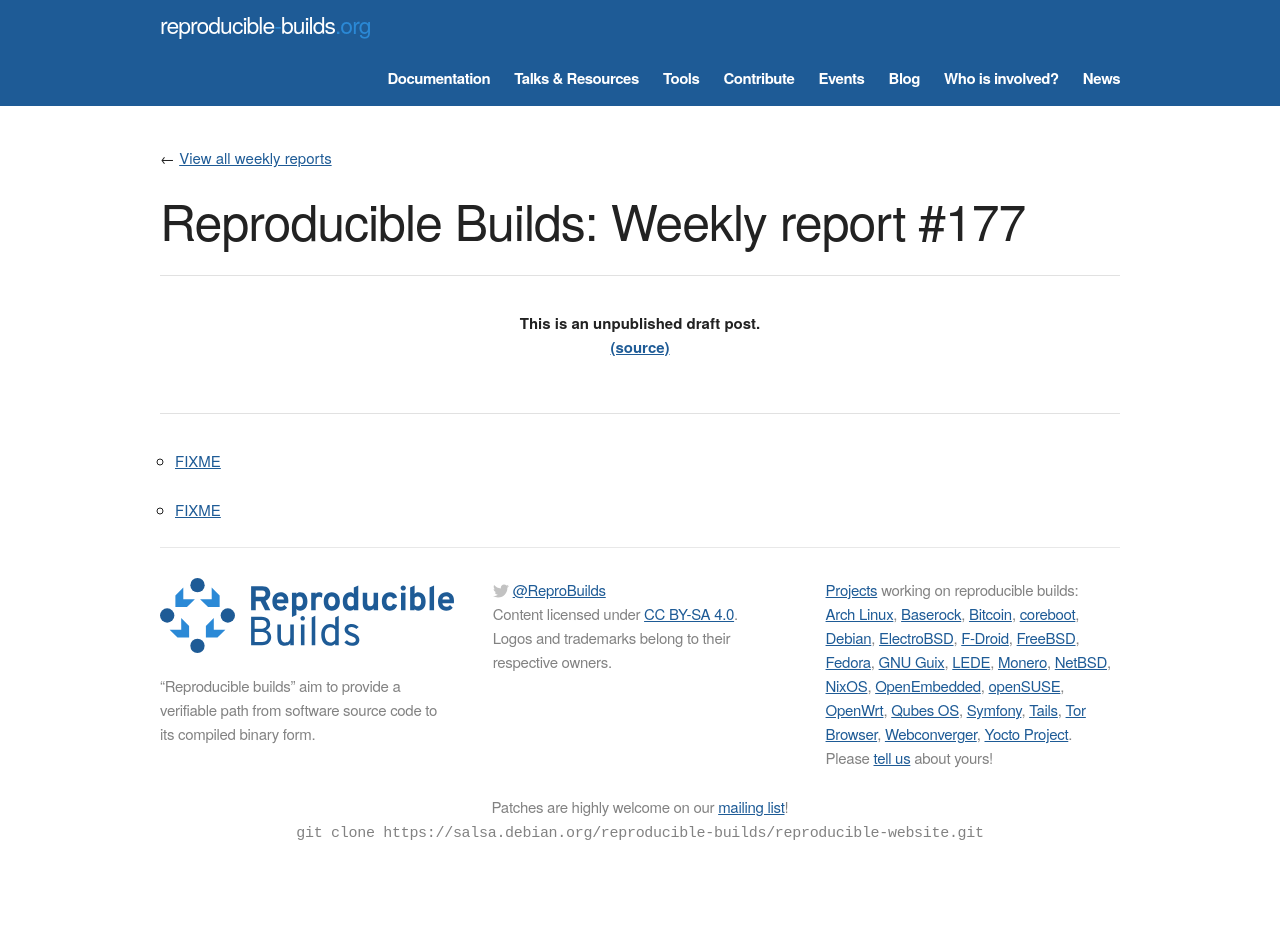
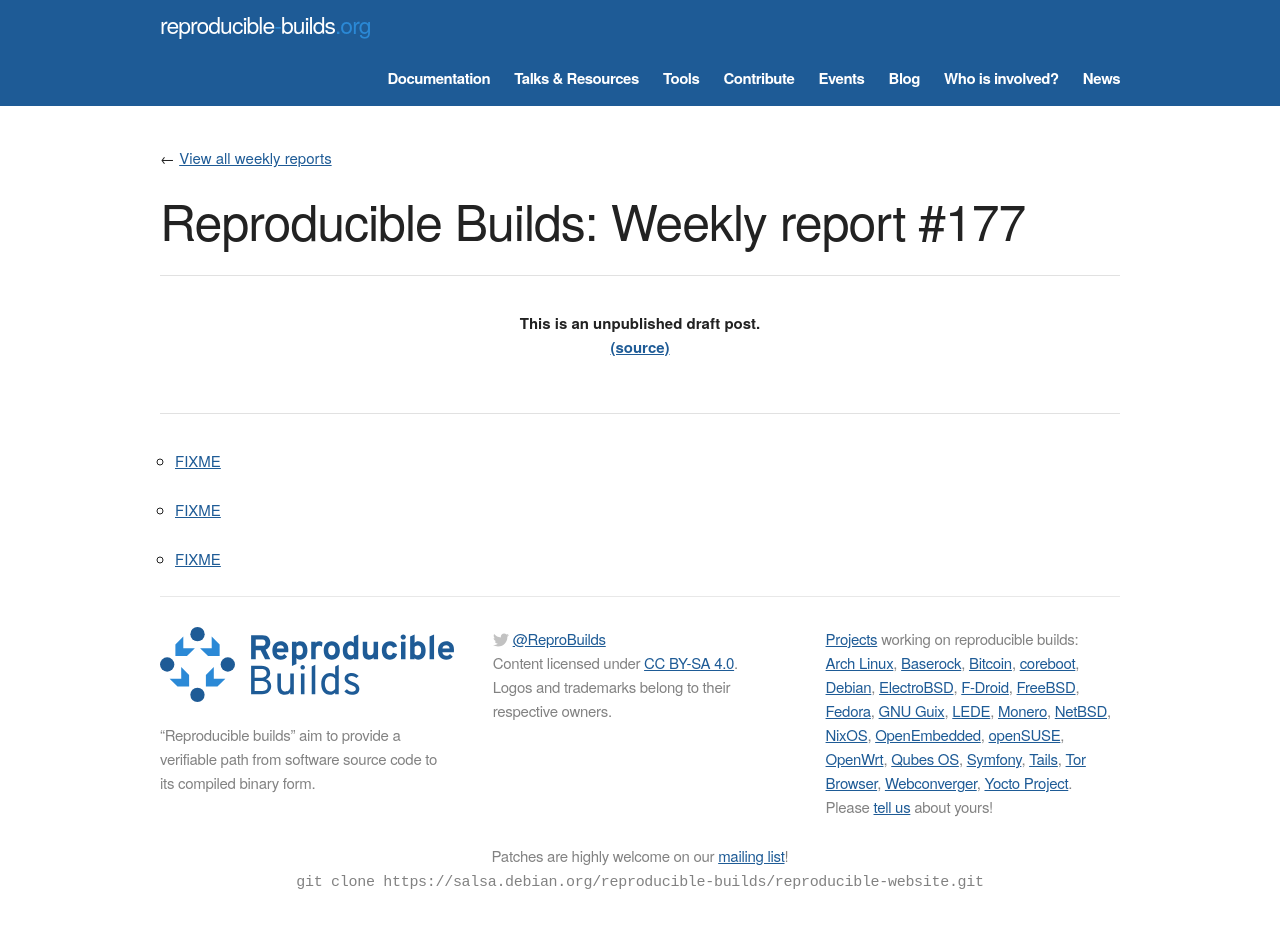
Before and after one commit to prototypefund/reproducible-website, a Jekyll site: the page built from _blog/posts/177.md, in a window 1280 px wide. Built offline with Jekyll 4.4.1, drawn with Linux system fonts in a browser that asks for light colours; some web fonts are replaced; before the commit the page ends 900 px from its top, so only the background shows below that.

Commit message:
177 += https://github.com/systemd/systemd/issues/10045

```diff
--- a/_blog/posts/177.md
+++ b/_blog/posts/177.md
@@ -6,3 +6,5 @@
 * [FIXME](https://bugs.debian.org/908309#22 shared files must be identical...)
 
 * [FIXME](https://nixcon2018.org/\#program published)
+
+* [FIXME](https://github.com/systemd/systemd/issues/10045)
```
